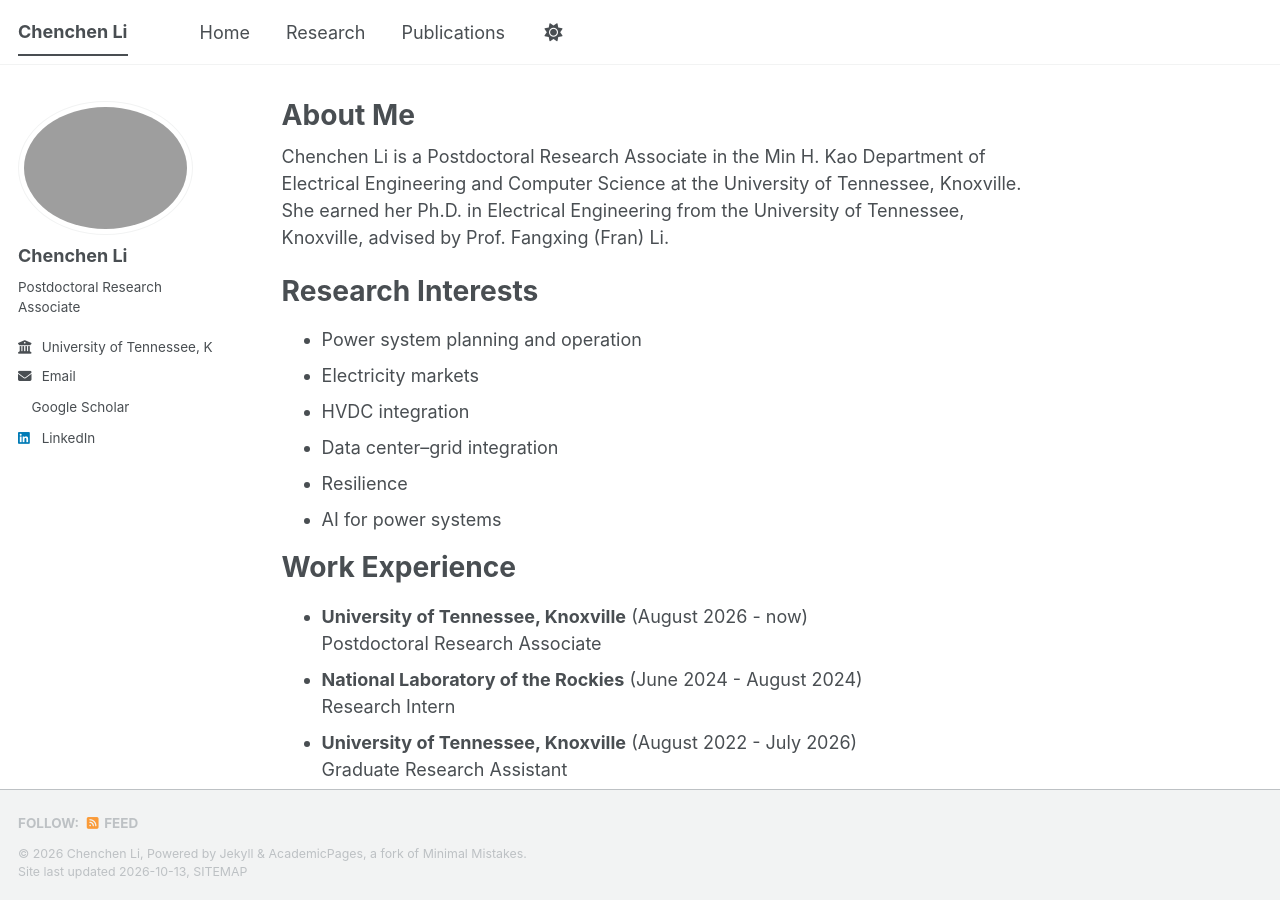
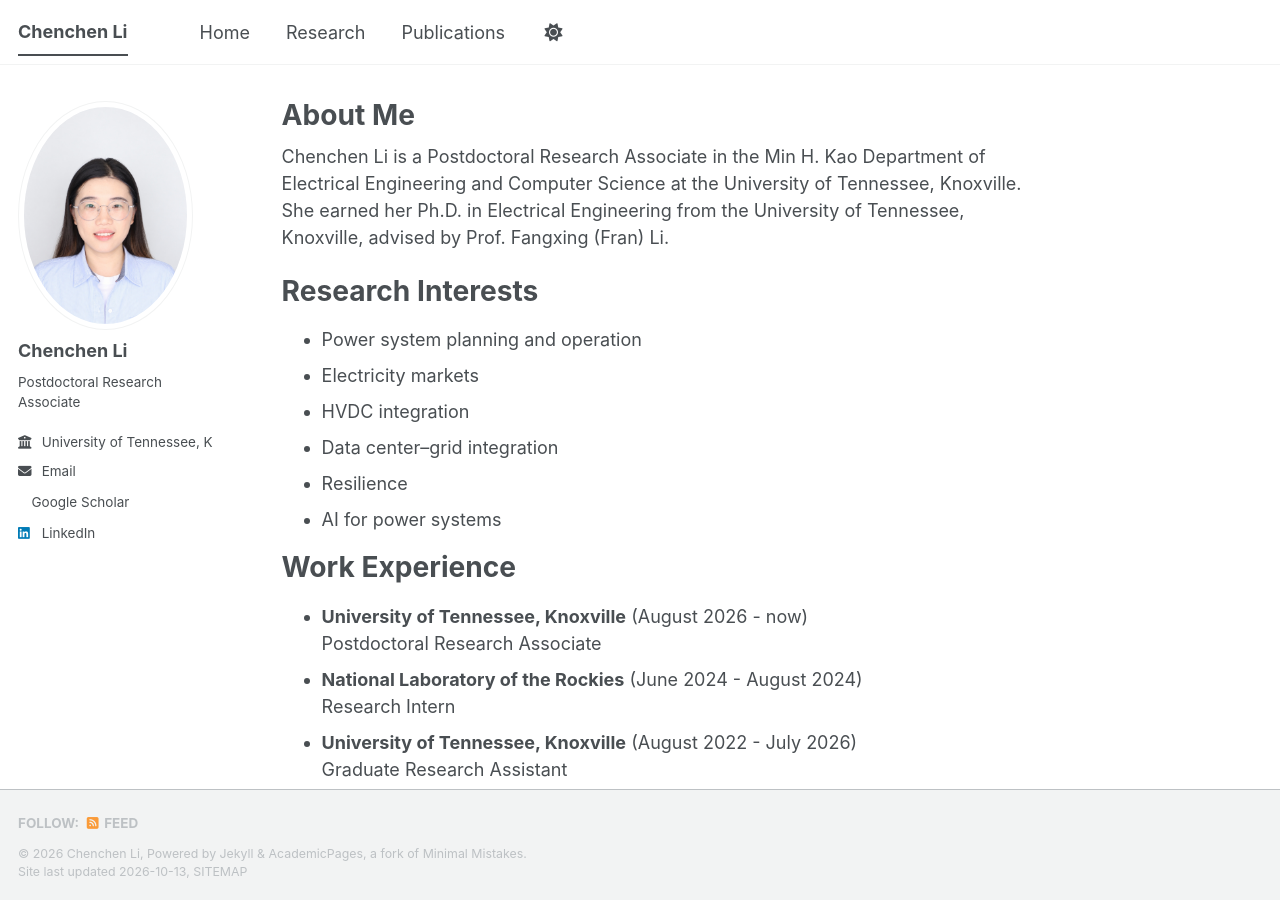
Before and after one commit to ChenchenLi123/academic-website-draft, a Jekyll site: the page built from _pages/about.md, in a window 1280 px wide and 900 px high. Built offline with Jekyll 4.4.1, drawn with Linux system fonts in a browser that asks for light colours; a style sheet for code colours, icons or effects is not loaded.

Commit message:
Add profile photo

```diff
--- a/_config.yml
+++ b/_config.yml
@@ -23,7 +23,7 @@ repository               : "academicpages/academicpages.github.io"
 #               Additional customization can be done by editing /_includes/author-profile.html
 author:
   # Biographic information
-  avatar           :
+  avatar           : "profile.jpg"
   name             : "Chenchen Li"
   pronouns         : # example: "she/her"
   bio              : "Postdoctoral Research Associate"
```
Also changed, not shown: images/profile.jpg (added).
